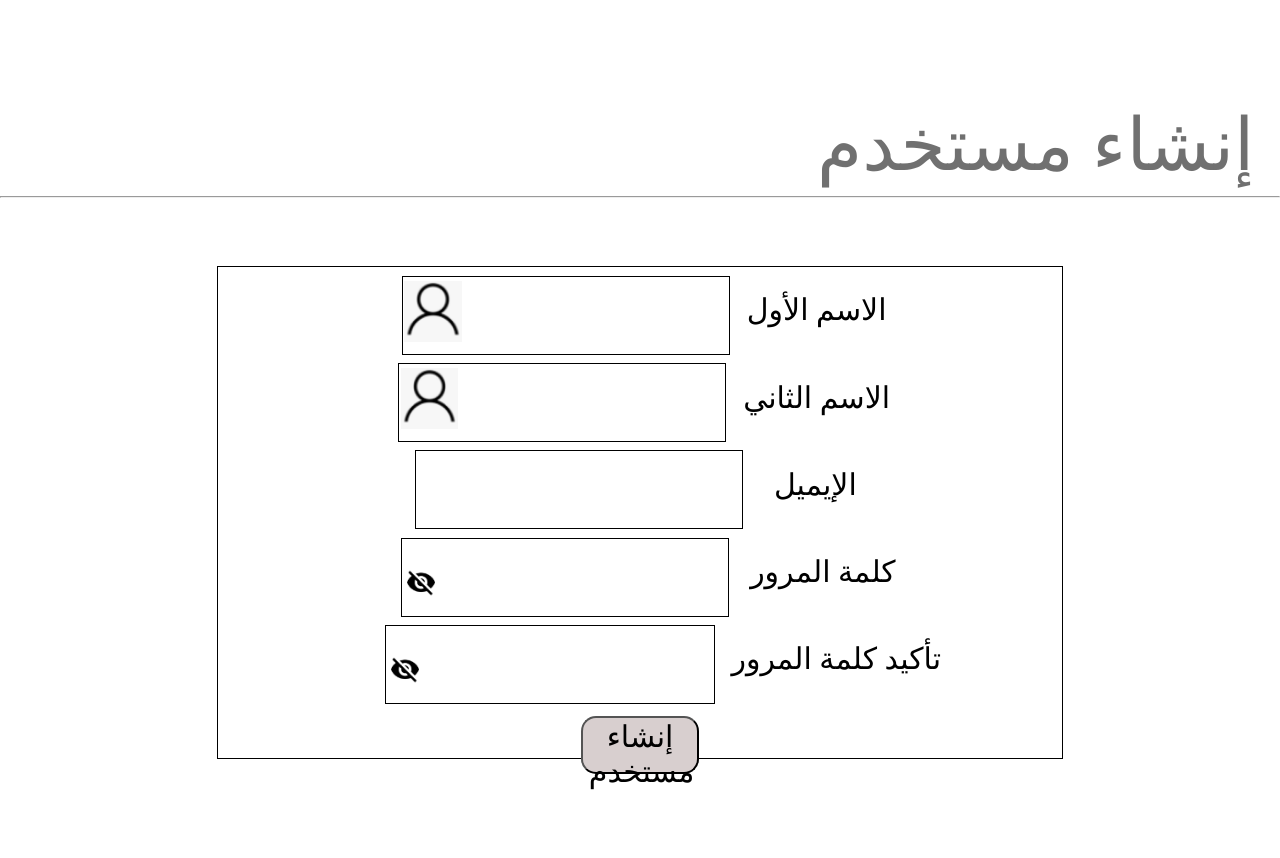
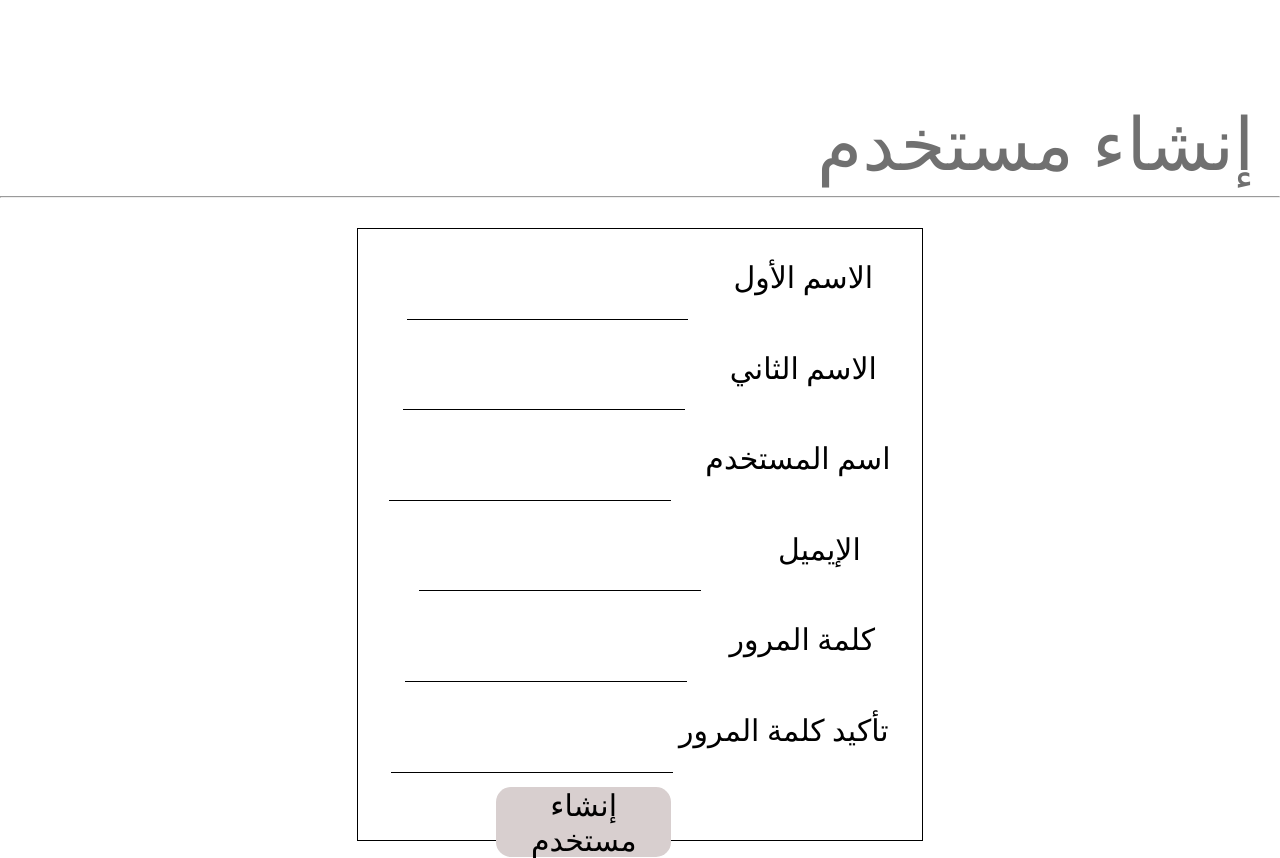
Before and after one commit to AmirAltakroori/nnn-project, a PHP site: page / in a window 1280 px wide. Before the commit the page ends 790 px from the top, so only its background shows below. Run offline with PHP 8.4, Linux system fonts and the light colour scheme; some libraries are stand-ins or nearby versions.

Commit message:
some updates

```diff
--- a/adminpanel/css/global.css
+++ b/adminpanel/css/global.css
@@ -24,11 +24,11 @@ html {
   display: flex;
   text-align: center;
   justify-content: center;
-  margin-top: 5%; }
+  margin-top: 2%; }
 
 .contain {
-  height: 92%;
-  width: 66%;
+  height: 97%;
+  width: 44%;
   display: flex;
   flex-direction: column;
   text-align: center;
@@ -38,7 +38,7 @@ html {
   display: flex;
   flex-direction: row;
   direction: rtl;
-  margin-left: 1%;
+  margin-top: 14px;
   justify-content: center; }
 
 .first-name {
@@ -47,15 +47,16 @@ html {
   font-size: 30px; }
 
 .user-firstname {
-  border: solid #000 1px;
+  border-bottom: solid #000 1px;
   text-align: center;
-  width: 39%;
-  height: 90%;
-  margin-top: 1%; }
+  width: 50%;
+  height: 70px;
+  margin-top: 1%;
+  margin-right: 6%; }
 
 .fname {
-  height: 75px;
-  width: 79%;
+  height: 96%;
+  width: 100%;
   border: none;
   outline: none;
   font-size: 31px; }
@@ -64,7 +65,7 @@ html {
   display: flex;
   flex-direction: row;
   direction: rtl;
-  margin-left: 1%;
+  margin-top: 14px;
   justify-content: center; }
 
 .last-name {
@@ -73,15 +74,16 @@ html {
   font-size: 30px; }
 
 .user-lastname {
-  border: solid #000 1px;
+  border-bottom: solid #000 1px;
   text-align: center;
-  width: 39%;
-  height: 90%;
-  margin-top: 1%; }
+  width: 50%;
+  height: 70px;
+  margin-top: 1%;
+  margin-right: 6%; }
 
 .lname {
-  height: 75px;
-  width: 79%;
+  height: 96%;
+  width: 100%;
   border: none;
   outline: none;
   font-size: 31px; }
@@ -90,7 +92,7 @@ html {
   display: flex;
   flex-direction: row;
   direction: rtl;
-  margin-right: 1%;
+  margin-top: 14px;
   justify-content: center; }
 
 .email-name {
@@ -99,15 +101,16 @@ html {
   font-size: 30px; }
 
 .email-of-user {
-  border: solid #000 1px;
+  border-bottom: solid #000 1px;
   text-align: center;
-  width: 39%;
-  height: 90%;
-  margin-top: 1%; }
+  width: 50%;
+  height: 70px;
+  margin-top: 1%;
+  margin-right: 10%; }
 
 .email {
-  height: 75px;
-  width: 91%;
+  height: 96%;
+  width: 100%;
   border: none;
   outline: none;
   font-size: 31px; }
@@ -116,7 +119,7 @@ html {
   display: flex;
   flex-direction: row;
   direction: rtl;
-  margin-left: 2%;
+  margin-top: 14px;
   justify-content: center; }
 
 .pass-name {
@@ -125,15 +128,16 @@ html {
   font-size: 30px; }
 
 .pass {
-  border: solid #000 1px;
+  border-bottom: solid #000 1px;
   text-align: center;
-  width: 39.3%;
-  height: 90%;
-  margin-top: 1%; }
+  width: 50%;
+  height: 70px;
+  margin-top: 1%;
+  margin-right: 5%; }
 
 .password {
-  height: 75px;
-  width: 86%;
+  height: 96%;
+  width: 100%;
   border: none;
   outline: none;
   font-size: 31px; }
@@ -142,7 +146,7 @@ html {
   display: flex;
   flex-direction: row;
   direction: rtl;
-  margin-left: 5.5%;
+  margin-top: 14px;
   justify-content: center; }
 
 .conpass-name {
@@ -151,36 +155,58 @@ html {
   font-size: 30px; }
 
 .conpass {
-  border: solid #000 1px;
+  border-bottom: solid #000 1px;
   text-align: center;
-  width: 41%;
-  height: 89%;
-  margin-top: 1%; }
+  width: 50%;
+  height: 70px;
+  margin-top: 1%;
+  margin-right: -1%; }
 
 .conpassword {
-  height: 75px;
-  width: 86%;
+  height: 96%;
+  width: 100%;
   border: none;
   outline: none;
   font-size: 31px; }
 
-.user-logo {
-  margin-bottom: -5%;
-  height: 61px; }
-
-.hide-logo {
-  margin-bottom: -3%;
-  height: 28px;
-  cursor: pointer; }
-
 .create-new-user {
-  margin-top: 1.5%;
+  margin-top: 14px;
   font-size: 30px;
   border-radius: 15px;
-  width: 14%;
-  height: 11%;
+  width: 31%;
+  height: 70px;
   outline: none;
   background-color: #D8CFCF;
-  cursor: pointer; }
+  cursor: pointer;
+  margin-right: 20%;
+  border: none; }
+
+.username {
+  display: flex;
+  flex-direction: row;
+  direction: rtl;
+  margin-top: 14px;
+  justify-content: center; }
+
+.name-of-user {
+  margin-top: 3%;
+  margin-left: 2.1%;
+  font-size: 30px; }
+
+.user-nname {
+  border-bottom: solid #000 1px;
+  text-align: center;
+  width: 50%;
+  height: 70px;
+  margin-top: 1%;
+  margin-right: 4%; }
+
+.name-user {
+  height: 96%;
+  width: 100%;
+  border: none;
+  outline: none;
+  font-size: 31px;
+  direction: ltr; }
 
 /*# sourceMappingURL=global.css.map */
--- a/adminpanel/index.html
+++ b/adminpanel/index.html
@@ -22,38 +22,41 @@
         <div class="user-info">
             <div class="contain">
                 <form>
-                    <div class="user-fname" type="name">
+                    <div class="user-fname" >
                         <div class="first-name">الاسم الأول</div>
                         <div class="user-firstname">
-                            <input class="fname" type="text" required>
-                            <img class="user-logo" src="img/logo.png">
+                            <input class="fname" type="name" required>
                         </div>
                     </div>
                     <div class="user-lname">
                         <div class="last-name">الاسم الثاني</div>
                         <div class="user-lastname">
-                            <input class="lname" type="text" required>
-                            <img class="user-logo" src="img/logo.png">
+                            <input class="lname"type="name" required>
+                        </div>
+                    </div>
+
+                    <div class="username">
+                        <div class="name-of-user">اسم المستخدم</div>
+                        <div class="user-nname">
+                            <input class="name-user" type="name" required>
                         </div>
                     </div>
                     <div class="user-email">
                         <div class="email-name">الإيميل</div>
                         <div class="email-of-user">
-                        <input class="email" type="email" required unique>
+                            <input class="email" type="email" required unique>
+                        </div>
                     </div>
-                    </div>
-                    <div class="user-password" >
+                    <div class="user-password">
                         <div class="pass-name">كلمة المرور</div>
                         <div class="pass">
-                            <input class="password" type="text"required>
-                            <img class="hide-logo" src="img/hide.png">
+                            <input class="password" type="password" required>
                         </div>
                     </div>
-                    <div class="user-conpassword" >
+                    <div class="user-conpassword">
                         <div class="conpass-name">تأكيد كلمة المرور</div>
                         <div class="conpass">
-                            <input class="conpassword" type="text"required>
-                            <img class="hide-logo" src="img/hide.png">
+                            <input class="conpassword" type="password" required>
                         </div>
                     </div>
                     <button class="create-new-user">إنشاء مستخدم</button>
--- a/adminpanel/sass/global.scss
+++ b/adminpanel/sass/global.scss
@@ -17,7 +17,7 @@ html {
     height: 100%;
     display: flex;
     flex-direction: column;
-    ;
+
 
 }
 
@@ -38,13 +38,13 @@ html {
     display: flex;
     text-align: center;
     justify-content: center;
-    margin-top: 5%;
+    margin-top: 2%;
 }
 
 .contain {
 
-    height: 92%;
-    width: 66%;
+    height: 97%;
+    width: 44%;
     display: flex;
     flex-direction: column;
     text-align: center;
@@ -56,7 +56,7 @@ html {
     display: flex;
     flex-direction: row;
     direction: rtl;
-    margin-left: 1%;
+    margin-top: 14px;
     justify-content: center;
 
 }
@@ -69,16 +69,17 @@ html {
 }
 
 .user-firstname {
-    border: solid #000 1px;
+    border-bottom: solid #000 1px;
     text-align: center;
-    width: 39%;
-    height: 90%;
+    width: 50%;
+    height: 70px;
     margin-top: 1%;
+    margin-right: 6%;
 }
 
 .fname {
-    height: 75px;
-    width: 79%;
+    height: 96%;
+    width: 100%;
     border: none;
     outline: none;
     font-size: 31px;
@@ -90,7 +91,7 @@ html {
     display: flex;
     flex-direction: row;
     direction: rtl;
-    margin-left: 1%;
+    margin-top: 14px;
     justify-content: center;
 }
 
@@ -102,16 +103,18 @@ html {
 }
 
 .user-lastname {
-    border: solid #000 1px;
+    border-bottom: solid #000 1px;
     text-align: center;
-    width: 39%;
-    height: 90%;
+    width: 50%;
+    height: 70px;
     margin-top: 1%;
+    margin-right: 6%;
+
 }
 
 .lname {
-    height: 75px;
-    width: 79%;
+    height: 96%;
+    width: 100%;
     border: none;
     outline: none;
     font-size: 31px;
@@ -122,7 +125,7 @@ html {
     display: flex;
     flex-direction: row;
     direction: rtl;
-    margin-right: 1%;
+    margin-top: 14px;
     justify-content: center;
 }
 
@@ -134,18 +137,19 @@ html {
 }
 
 .email-of-user {
-    border: solid #000 1px;
+    border-bottom: solid #000 1px;
     text-align: center;
-    width: 39%;
-    height: 90%;
+    width: 50%;
+    height: 70px;
     margin-top: 1%;
+    margin-right: 10%;
 
 
 }
 
 .email {
-    height: 75px;
-    width: 91%;
+    height: 96%;
+    width: 100%;
     border: none;
     outline: none;
     font-size: 31px;
@@ -156,7 +160,7 @@ html {
     display: flex;
     flex-direction: row;
     direction: rtl;
-    margin-left: 2%;
+    margin-top: 14px;
     justify-content: center;
 }
 
@@ -167,16 +171,17 @@ html {
 }
 
 .pass {
-    border: solid #000 1px;
+    border-bottom: solid #000 1px;
     text-align: center;
-    width: 39.3%;
-    height: 90%;
+    width: 50%;
+    height: 70px;
     margin-top: 1%;
+    margin-right: 5%;
 }
 
 .password {
-    height: 75px;
-    width: 86%;
+    height: 96%;
+    width: 100%;
     border: none;
     outline: none;
     font-size: 31px;
@@ -188,7 +193,7 @@ html {
     display: flex;
     flex-direction: row;
     direction: rtl;
-    margin-left: 5.5%;
+    margin-top: 14px;
     justify-content: center;
 }
 
@@ -199,42 +204,62 @@ html {
 }
 
 .conpass {
-    border: solid #000 1px;
+    border-bottom: solid #000 1px;
     text-align: center;
-    width: 41%;
-    height: 89%;
+    width: 50%;
+    height: 70px;
     margin-top: 1%;
+    margin-right: -1%;
 }
 
 .conpassword {
-    height: 75px;
-    width: 86%;
+    height: 96%;
+    width: 100%;
     border: none;
     outline: none;
     font-size: 31px;
 
-
 }
 
-.user-logo {
-    margin-bottom: -5%;
-    height: 61px;
-
-}
-
-.hide-logo {
-    margin-bottom: -3%;
-    height: 28px;
-    cursor: pointer;
-}
 
 .create-new-user {
-    margin-top: 1.5%;
+    margin-top: 14px;
     font-size: 30px;
     border-radius: 15px;
-    width: 14%;
-    height: 11%;
+    width: 31%;
+    height: 70px;
     outline: none;
     background-color: $button-font;
     cursor: pointer;
+    margin-right: 20%;
+    border: none;
 }
+.username{
+    display: flex;
+    flex-direction: row;
+    direction: rtl;
+    margin-top: 14px;
+    justify-content: center;
+
+}
+.name-of-user{
+    margin-top: 3%;
+    margin-left: 2.1%;
+    font-size: 30px;
+}
+.user-nname{
+    border-bottom: solid #000 1px;
+    text-align: center;
+    width: 50%;
+    height: 70px;
+    margin-top: 1%;
+    margin-right: 4%;
+}
+.name-user{
+    height: 96%;
+    width: 100%;
+    border: none;
+    outline: none;
+    font-size: 31px;
+    direction: ltr;
+}
```
Also changed, not shown: adminpanel/css/global.min.css (added, +1 -0 lines), 1 other file.
